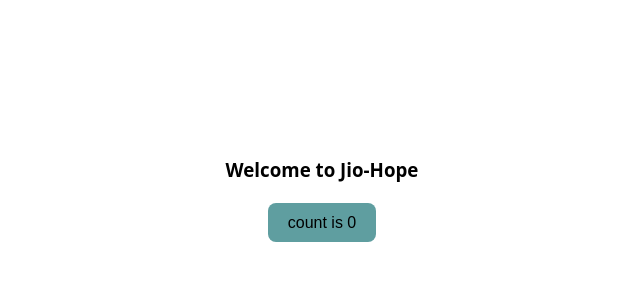
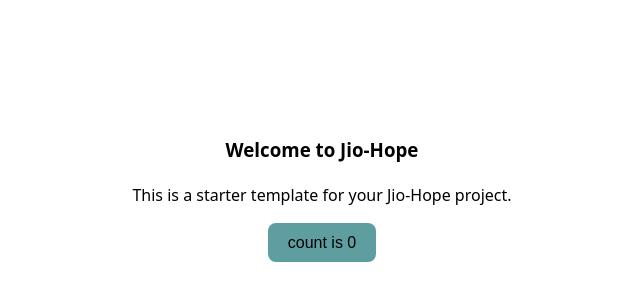
Before and after one commit to brjndr/Hope, a React (Vite) app: page / in a window 1280 px wide. Shown: the part 210-510 px from the top of the page, without its empty margins (318-958 px from the left). Built offline with nearby package versions, Linux system fonts and the light colour scheme.

Commit message:
desc added

```diff
--- a/src/App.tsx
+++ b/src/App.tsx
@@ -8,6 +8,7 @@ function App() {
     <>
       <div className="card">
         <h3>Welcome to Jio-Hope</h3>
+        <p>This is a starter template for your Jio-Hope project.</p>
         <button onClick={() => setCount((count) => count + 1)}>
           count is {count}
         </button>
```
